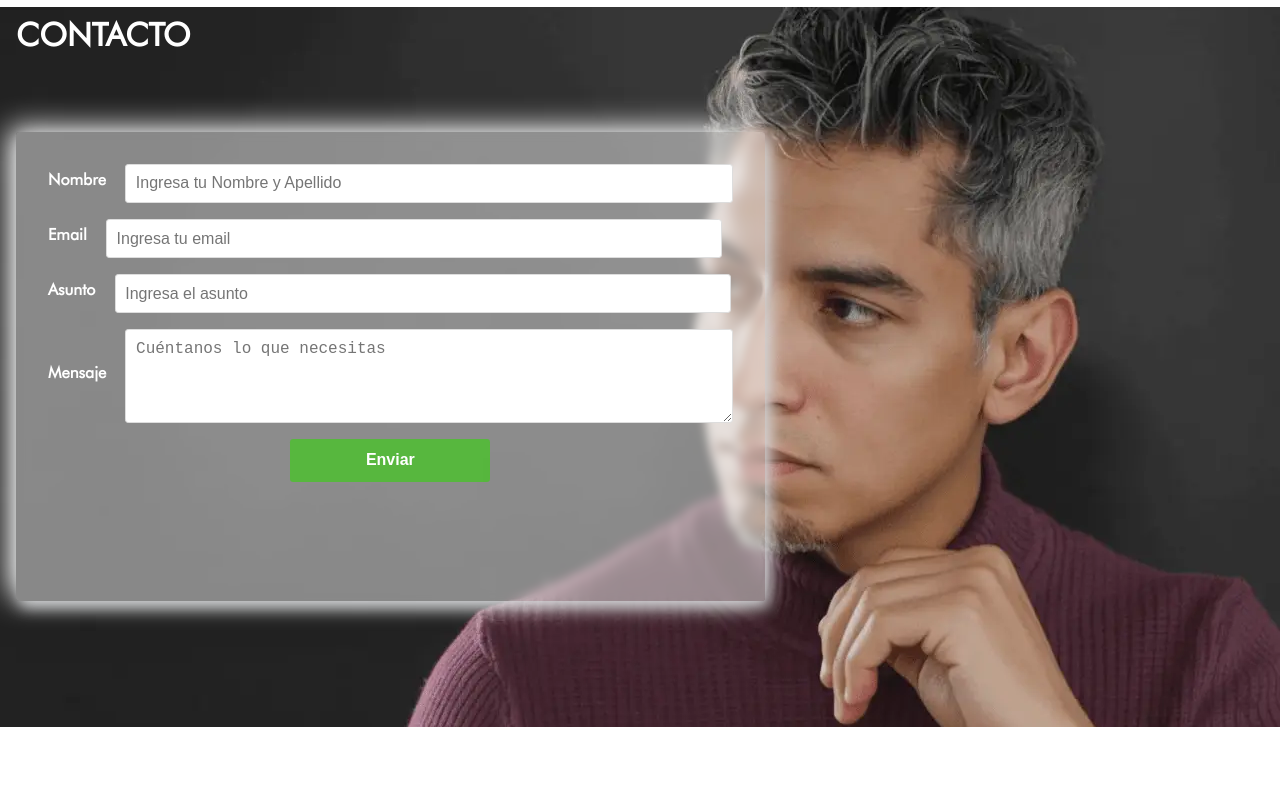
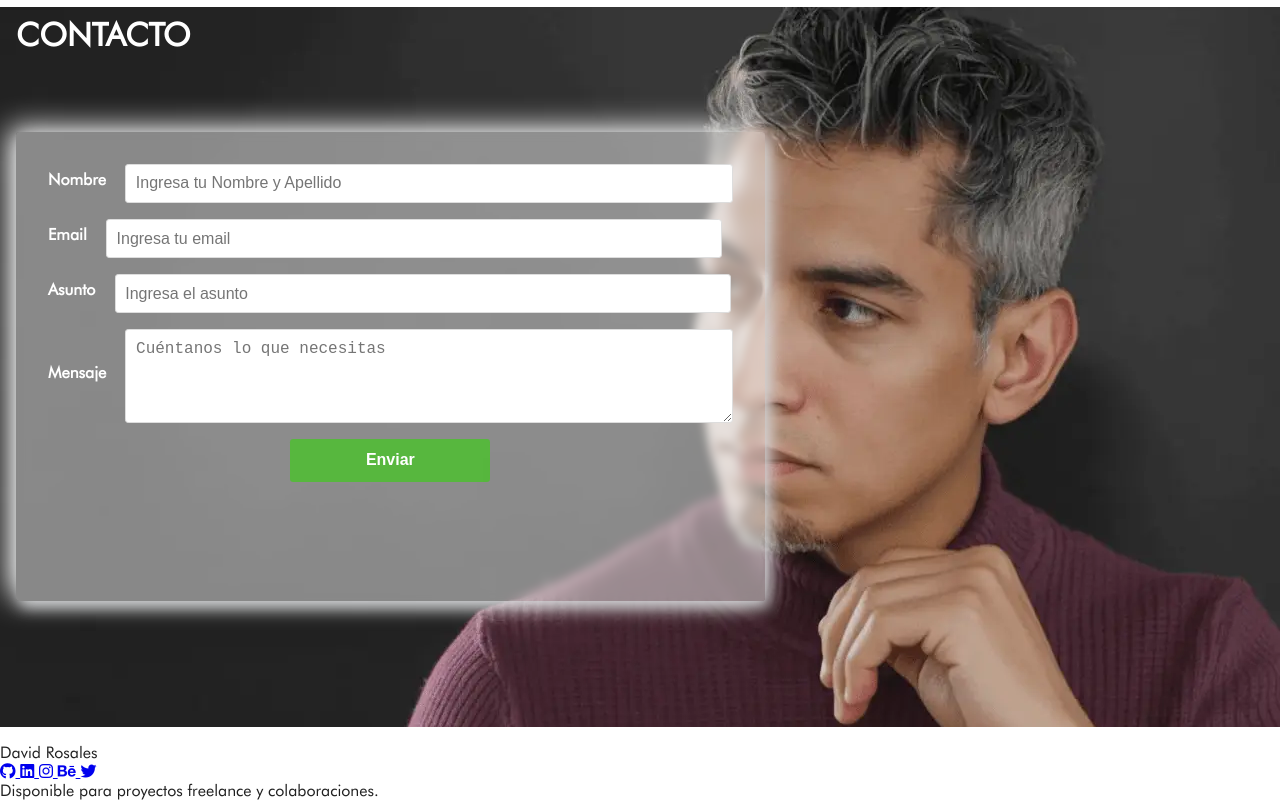
Before and after one commit to plunkydev/davidrosalesplunky, a website built with webpack: page src/template.html in a window 1280 px wide. Shown: the part 3088-3888 px from the top of the page. Before the commit the page ends 3831 px from the top, so only its background shows below. Built offline with nearby package versions, Linux system fonts and the light colour scheme.

Commit message:
feat(index.html): agregar footer social con enlaces a GitHub/LinkedIn/Instagram/Behance/Twitter; actualizar CTAs a #contacto y marcar como .efectSmooth para scroll suave

```diff
--- a/src/template.html
+++ b/src/template.html
@@ -63,7 +63,7 @@
         <div>
           <h1>David Rosales</h1>
           <p>Frontend Developer</p>
-          <a href="#comprar" class="btn-cta">Contactame</a>
+          <a href="#contacto" class="btn-cta efectSmooth">Contactame</a>
         </div>
       </div>
     </div>
@@ -161,7 +161,7 @@
         </div>
 
         <div class="btn-container">
-          <a href="#" class="btn-cta">CONOCE MAS</a>
+          <a href="#contacto" class="btn-cta efectSmooth">CONOCE MAS</a>
         </div>
       </div>
     </section>
@@ -263,6 +263,29 @@
       <div class="div3"></div>
     </section>
   </main>
+<footer class="site-footer" role="contentinfo">
+  <div class="row">
+    <div class="brand">David Rosales</div>
+    <div class="socials" aria-label="Redes sociales">
+      <a href="https://github.com/plunkydev" aria-label="GitHub" target="_blank" rel="noopener noreferrer">
+        <i class="fab fa-github"></i>
+      </a>
+      <a href="https://www.linkedin.com/in/david-rosales-a94963163/" aria-label="LinkedIn" target="_blank" rel="noopener noreferrer">
+        <i class="fab fa-linkedin"></i>
+      </a>
+      <a href="https://www.instagram.com/david_rosales_plunky/" aria-label="Instagram" target="_blank" rel="noopener noreferrer">
+        <i class="fab fa-instagram"></i>
+      </a>
+      <a href="https://www.behance.net/plunkydesign" aria-label="Behance" target="_blank" rel="noopener noreferrer">
+        <i class="fab fa-behance"></i>
+      </a>
+      <a href="https://x.com/Davidro53091541" aria-label="Twitter" target="_blank" rel="noopener noreferrer">
+        <i class="fa-brands fa-twitter"></i>
+      </a>
+    </div>
+    <div class="smallprint">Disponible para proyectos freelance y colaboraciones.</div>
+  </div>
+</footer>
+
 </body>
-
 </html>
```
